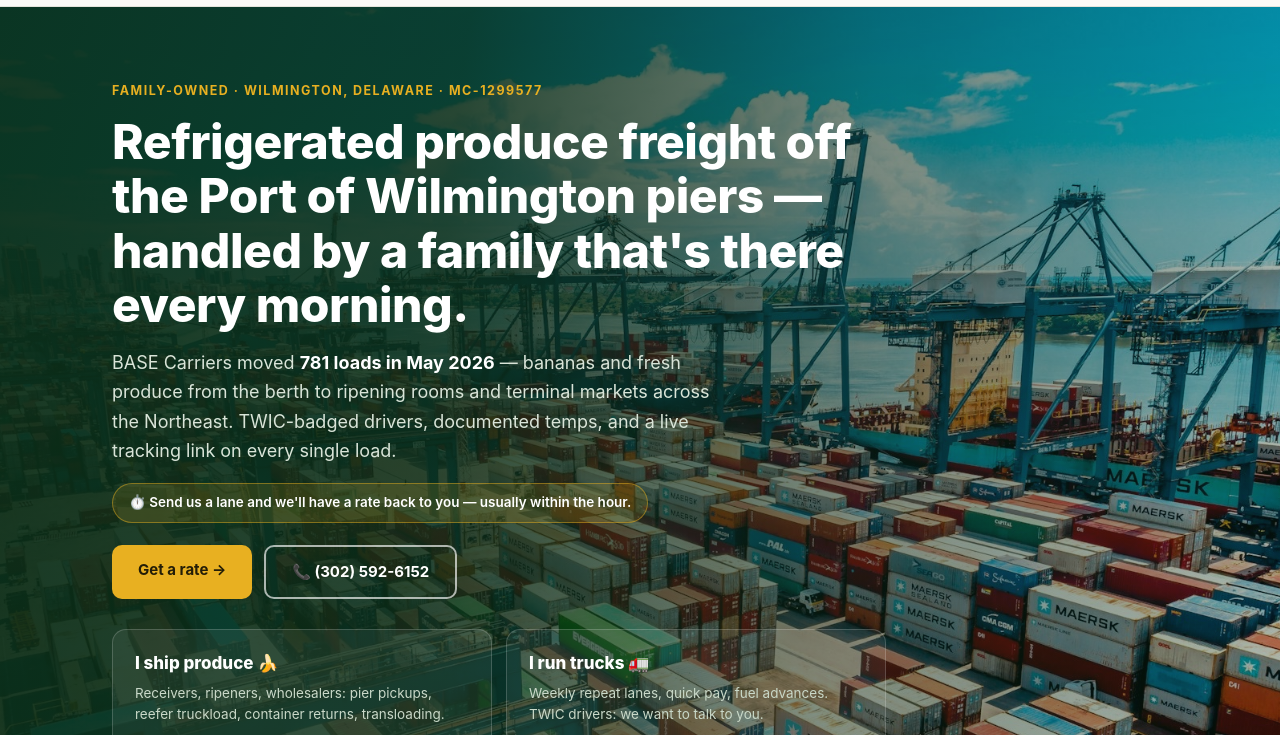
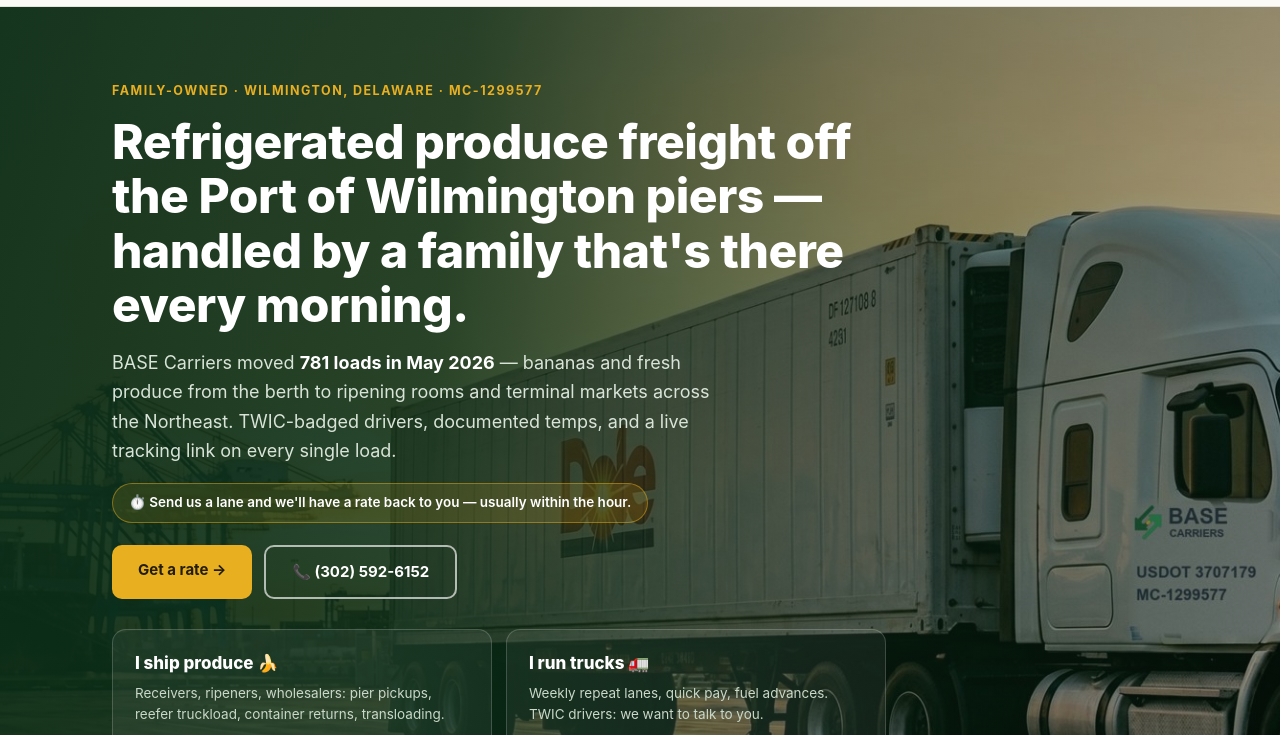
Before and after one commit to amedeod123/base-sales-training, a plain HTML site: page site-preview.html in a window 1280 px wide. Shown: the part 56-791 px from the top of the page. Drawn offline with Linux system fonts and the light colour scheme.

Commit message:
Hero: BASE-branded reefer truck image (logo + USDOT 3707179 / MC-1299577 composited onto cab door)

```diff
--- a/site-preview.html
+++ b/site-preview.html
@@ -273,7 +273,7 @@
 </nav>
 
 <div class="hero" id="top">
-  <img class="hero-bg" src="assets/containers.jpg" alt="Refrigerated container yard at the Port of Wilmington" width="1800" height="1199" fetchpriority="high" decoding="async">
+  <img class="hero-bg" src="assets/hero-truck.jpg" alt="BASE Carriers reefer truck with a Dole container at the Port of Wilmington at sunrise" width="1800" height="1004" fetchpriority="high" decoding="async">
   <div class="hero-overlay"></div>
   <div class="wrap">
     <div class="kicker">Family-Owned · Wilmington, Delaware · MC-1299577</div>
```
Also changed, not shown: assets/hero-truck.jpg (added).
